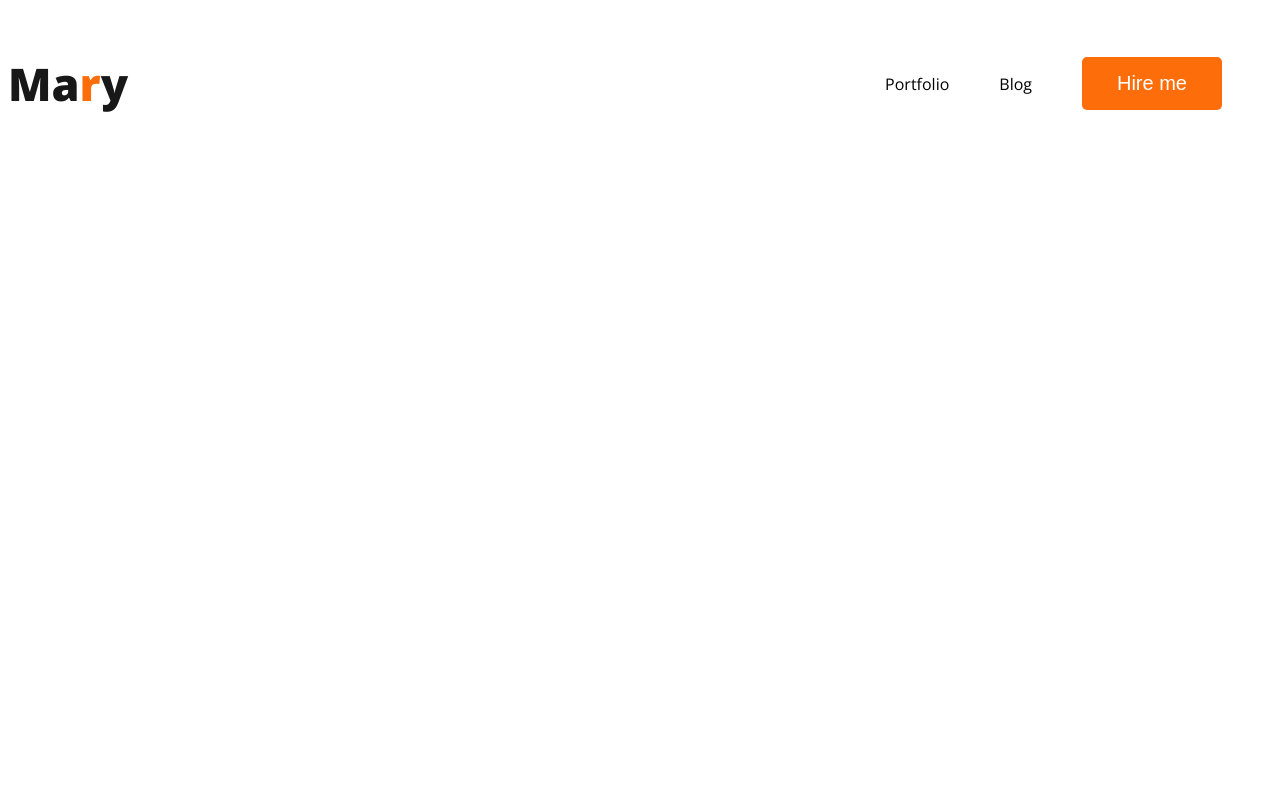
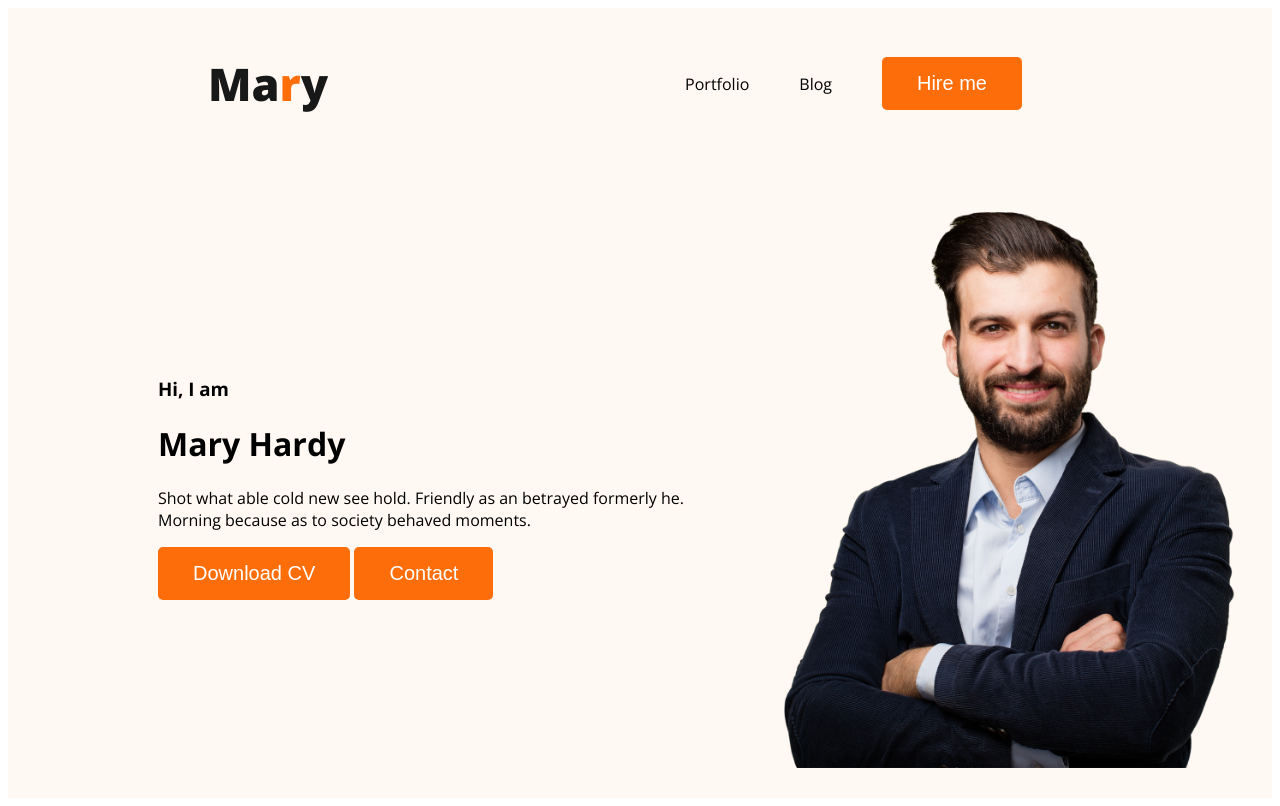
Before and after one commit to Bakir-Bhuyain/bakir-s-portfolio, a plain HTML site: page index.html in a window 1280 px wide. Drawn offline with nearby package versions, Linux system fonts and the light colour scheme.

Commit message:
badder added

```diff
--- a/index.html
+++ b/index.html
@@ -10,7 +10,7 @@
     <link rel="stylesheet" href="styles/portfolio.css">
 </head>
 <body>
-    <header>
+    <header class="header">
         <nav>
             <h3 class="nav-tital">Ma<span class="text-primary">r</span>y</h3>
             <ul>
@@ -19,6 +19,17 @@
                 <li><button class="btn-primary">Hire me</button></li>
             </ul>
         </nav>
+        <div class="banner">
+            <div class="banner-content">
+                <h3 class="banner-greeting">Hi, I  am</h3>
+                <h1 class="banner-tital">Mary Hardy</h1>
+                <p>Shot what able cold new see hold.
+                    Friendly as an betrayed formerly he. Morning because as to society behaved moments.</p>
+                    <button class="btn-primary">Download CV</button>
+                    <button class="btn-primary">Contact</button>
+            </div>
+            <img class="profile-picture" src="images/hardy.png" alt="">
+        </div>
     </header>
     <main>
 
--- a/styles/portfolio.css
+++ b/styles/portfolio.css
@@ -7,6 +7,7 @@ nav {
     display: flex;
     justify-content: space-between;
     align-items: center;
+    margin: 0 200px;
 }
 
 .text-primary {
@@ -43,3 +44,16 @@ nav a {
     text-decoration: none;
     color: #474747;
 }
+/* header related styles */
+.header{
+    background-color: #FFF8F3;
+
+}
+.banner{
+    padding: 30px 30px 30px 150px;
+    display: flex;
+    align-items: center;
+}
+.banner .profile-picture{
+    width: 500px;
+}
```
